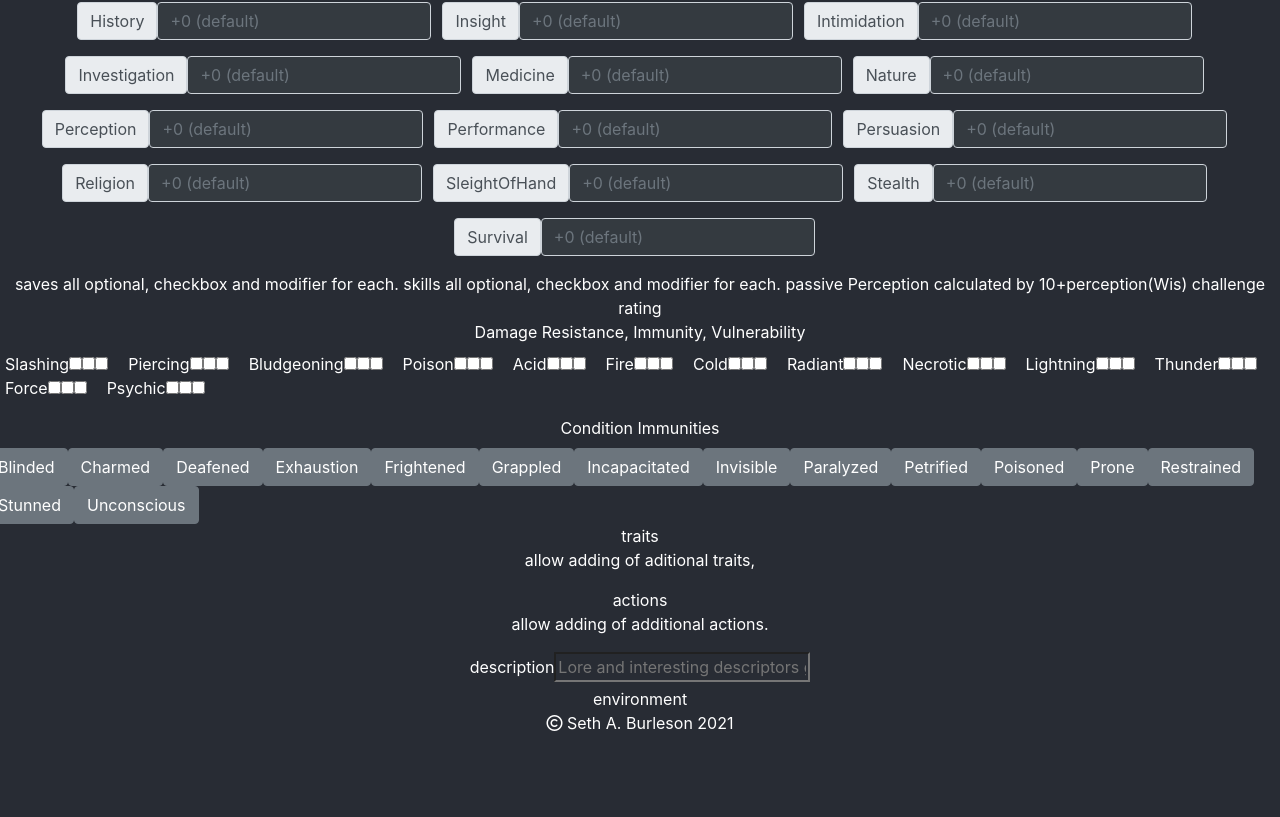
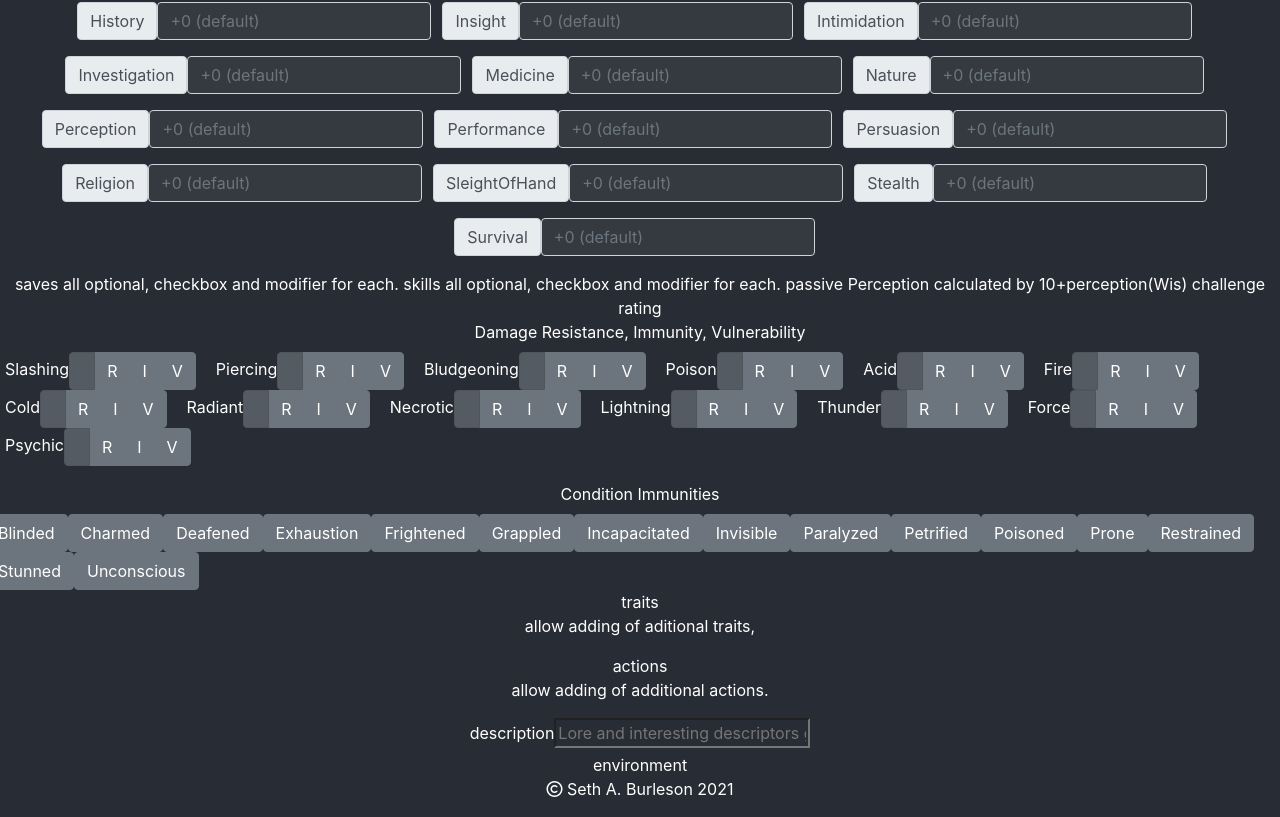
Before and after one commit to sbrevolution5/xml-monster-muncher, a React (Create React App) app: page / in a window 1280 px wide. Shown: the part 881-1698 px from the top of the page. Before the commit the page ends 1632 px from the top, so only its background shows below. Built offline with nearby package versions, Linux system fonts and the light colour scheme.

Commit message:
fixed damage buttons to look much cleaner

```diff
--- a/src/components/DamageTypes.js
+++ b/src/components/DamageTypes.js
@@ -3,25 +3,38 @@
 //currently only one box per type
 import React, { Component } from 'react'
 
-class DamageTypes extends Component{
-    render(){
+class DamageTypes extends Component {
+    render() {
         const typeList = ["Slashing", "Piercing", "Bludgeoning", "Poison", "Acid", "Fire", "Cold", "Radiant", "Necrotic", "Lightning", "Thunder", "Force", "Psychic"];
-    return(
-        <div className= "form-group row">
-            {typeList.map((value, index)=>{
-                return(
+        return (
+            <div className="form-group row">
+                {typeList.map((value, index) => {
+                    return (
                         <div className="form-check">
-                      <label className="form-check-label" for={value+"Box"}>
+                            <label className="form-check-label" for={value + "Box"}>
                                 {value}
                             </label>
-                        <input type="checkbox" className="" name="" id={value+"Resistance"+"Box"} value="checkedValue" />
-                        <input type="checkbox" className="" name="" id={value+"Vulnerability"+"Box"} value="checkedValue" />
-                        <input type="checkbox" className="" name="" id={value+"Immunity"+"Box"} value="checkedValue" />
+                            <div class="btn-group btn-group-toggle" data-toggle="buttons">
+                                <label class="btn btn-secondary active">
+                                    <input type="radio" name="options" id="option1" autocomplete="off" checked=""/>
+                                </label>
+                                <label class="btn btn-secondary">
+                                    <input type="radio" name="options" id="option2" autocomplete="off" /> R
+                                </label>
+                                <label class="btn btn-secondary">
+                                    <input type="radio" name="options" id="option3" autocomplete="off" /> I
+                                </label>
+                                <label class="btn btn-secondary">
+                                    <input type="radio" name="options" id="option4" autocomplete="off" /> V
+                                </label>
+                            </div>
+
                         </div>
                     )
                 })}
             </div>
-    )}
+        )
+    }
 
 }
 export default DamageTypes
```
Lines whose indentation alone changed are shown as unchanged.
